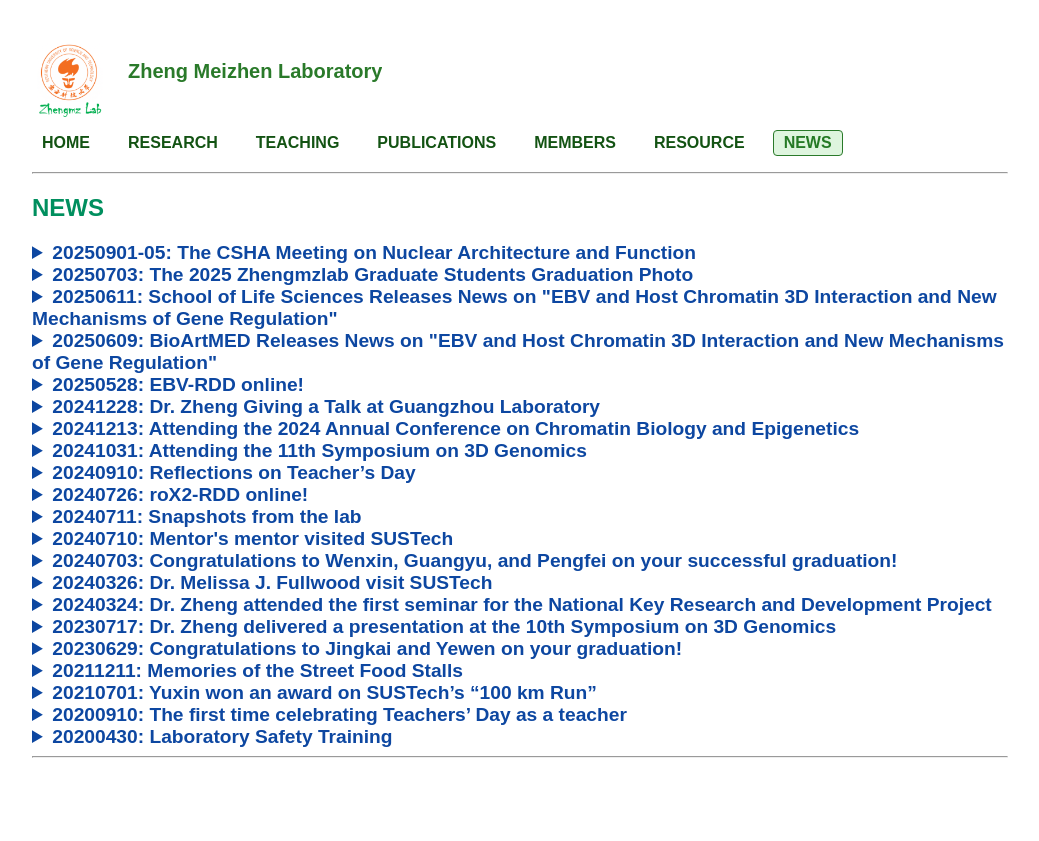
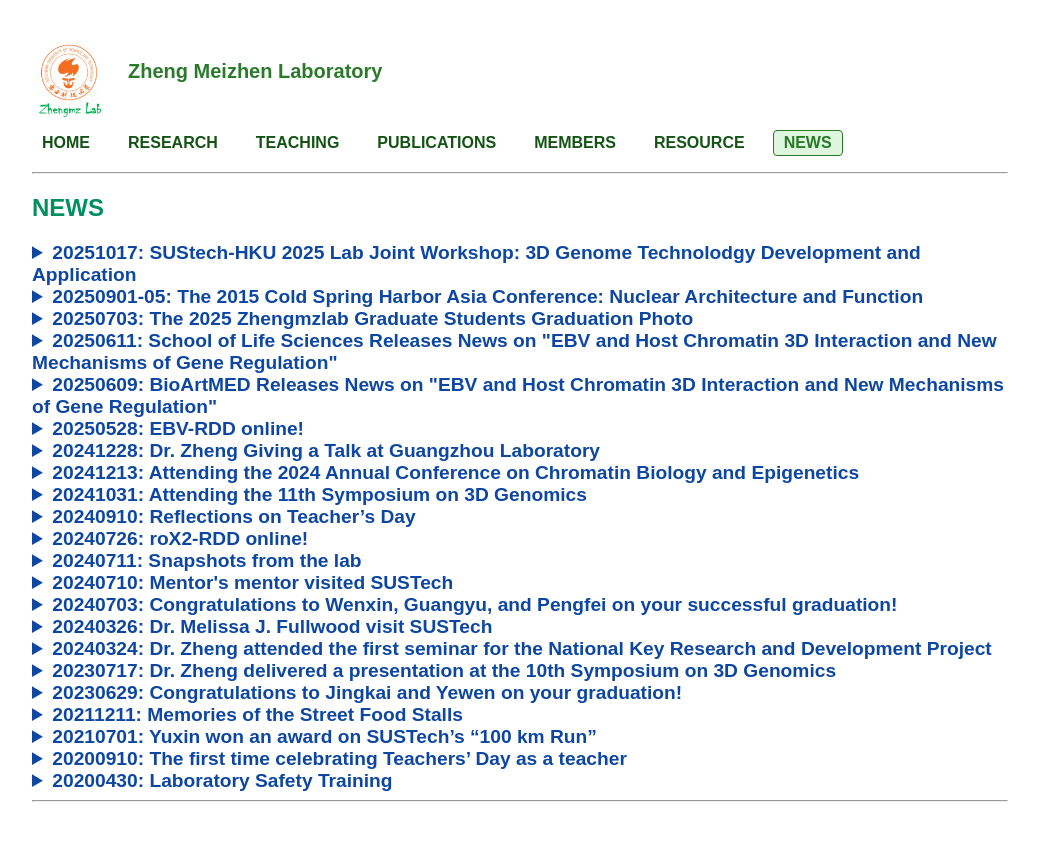
Before and after one commit to ZhengmzLab/zhengmzlab.github.io, a Jekyll site: the page built from news.md, in a window 1280 px wide. Shown: the top 841 px of the page, without its empty margins (120-1159 px from the left). Built offline with Jekyll 4.4.1, drawn with Linux system fonts in a browser that asks for light colours; comment, search, counter and statistics services are not loaded.

Commit message:
Update news.md

```diff
--- a/news.md
+++ b/news.md
@@ -3,19 +3,24 @@ layout: default
 title: NEWS
 ---
 ## <span style="color:#008f5e; font-weight:bold;">NEWS</span>
+<!-- ################################# -->
+<details>
+<summary  style="color:#0D47A1; font-size:1.2em; font-weight:bold;" >20251017: SUStech-HKU 2025 Lab Joint Workshop: 3D Genome Technolodgy Development and Application </summary>
+<br>
 
+<br>
+</details>
+<!-- ################################# -->
 
 <!-- ################################# -->
 <details>
-<summary  style="color:#0D47A1; font-size:1.2em; font-weight:bold;" >20250901-05: The CSHA Meeting on Nuclear Architecture and Function </summary>
+<summary  style="color:#0D47A1; font-size:1.2em; font-weight:bold;" >20250901-05: The 2015 Cold Spring Harbor Asia Conference: Nuclear Architecture and Function </summary>
 <br>
    <img width="1292" alt="image" src="https://github.com/user-attachments/assets/7f04d57e-352d-4203-a1b7-4793d727ef90" />
    <img width="1292" alt="image" src="https://github.com/user-attachments/assets/b4b117a4-5292-4979-a12c-d73a5ed4cd96" />
   <img width="1292" alt="image" src="https://github.com/user-attachments/assets/4bfe7476-2961-4694-a33a-f044d4785465" />
 
  <a href="https://www.csh-asia.org/?content/2743">The Cold Spring Harbor Asia (CSHA) meeting - Nuclear Architecture and Function(Sept 1-5, 2025)</a>
-
-
 <br>
 </details>
 <!-- ################################# -->
```
